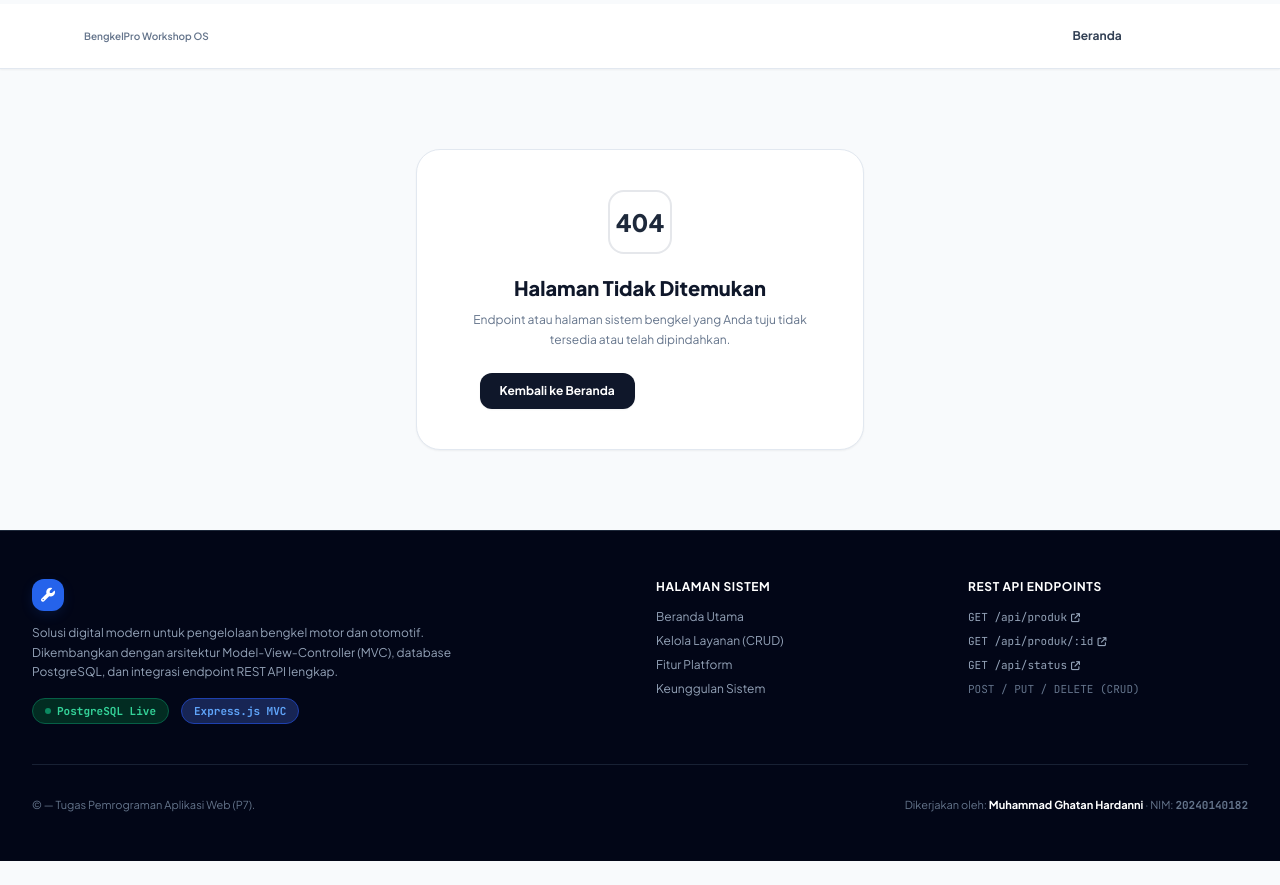
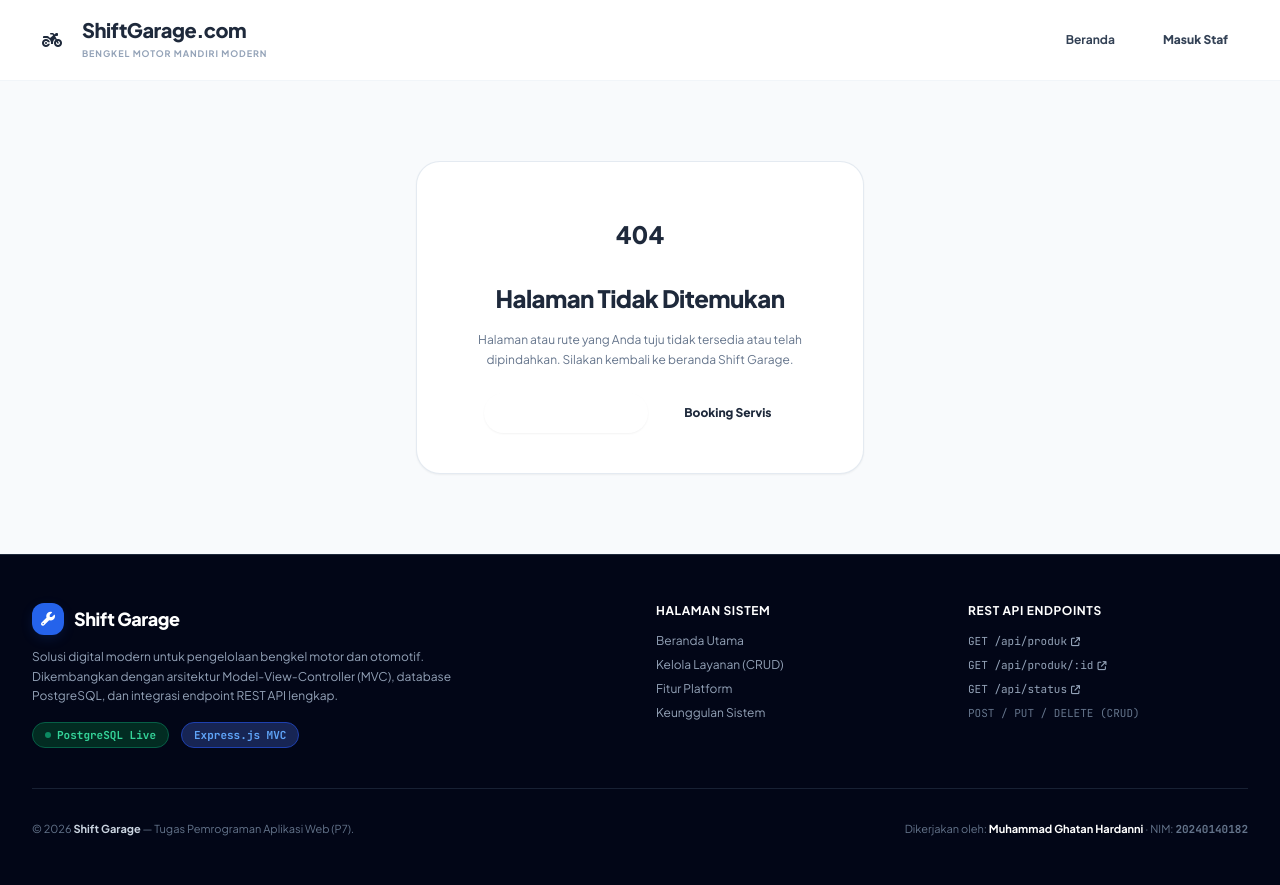
Before and after one commit to MuhammadGhatanHardanni/PAW-Project-ShiftGarage, a Node server app: template views/404.ejs in a window 1280 px wide. Before the commit the page ends 861 px from the top, so only its background shows below. Run offline with Node 20, Linux system fonts and the light colour scheme; the template is opened without the code that fills it, so the values that code supplies are empty; some libraries are stand-ins or nearby versions.

Commit message:
week9(update): perbarui tampilan halaman tidak ditemukan
Co-authored-by: Copilot <223556219+Copilot@users.noreply.github.com>

```diff
--- a/views/404.ejs
+++ b/views/404.ejs
@@ -1,46 +1,49 @@
 <%- include('partials/head', { judul }) %>
 
-<body class="bg-slate-50 text-slate-800 min-h-screen flex flex-col font-sans text-sm antialiased selection:bg-pro-600 selection:text-white">
-  <div class="h-1 bg-gradient-to-r from-pro-700 via-pro-600 to-cyan-500"></div>
+<body class="bg-slate-50 text-slate-800 min-h-screen flex flex-col font-sans text-sm antialiased selection:bg-gold-400 selection:text-navy-950">
 
-  <header class="sticky top-0 z-40 bg-white border-b border-slate-200 shadow-sm">
+  <header class="sticky top-0 z-40 bg-white border-b border-slate-100 shadow-xs">
     <div class="max-w-7xl mx-auto px-4 sm:px-6 lg:px-8">
-      <div class="flex items-center justify-between h-16">
-        <a href="/" class="flex items-center gap-3">
-          <div class="w-10 h-10 rounded-xl bg-gradient-to-tr from-pro-700 to-blue-500 text-white flex items-center justify-center font-black text-sm shadow-pro-sm">
-            BP
+      <div class="flex items-center justify-between h-20">
+        <a href="/" class="flex items-center gap-2.5 group">
+          <div class="w-10 h-10 rounded-xl bg-gold-400 text-navy-950 flex items-center justify-center font-black text-base shadow-gold-sm group-hover:scale-105 transition">
+            <i class="fa-solid fa-motorcycle"></i>
           </div>
           <div>
-            <span class="text-base font-extrabold tracking-tight text-slate-900"><%= appName %></span>
-            <p class="text-[10px] text-slate-500 font-semibold">BengkelPro Workshop OS</p>
+            <span class="text-xl font-black tracking-tight text-navy-900 block">
+              ShiftGarage<span class="text-gold-500">.com</span>
+            </span>
+            <span class="text-[9px] tracking-widest text-slate-400 font-bold uppercase block">BENGKEL MOTOR MANDIRI MODERN</span>
           </div>
         </a>
-        <nav class="flex items-center gap-2 text-xs font-bold text-slate-700">
-          <a href="/" class="px-3 py-2 rounded-xl hover:text-pro-600 hover:bg-slate-100 transition">Beranda</a>
-          <a href="/layanan" class="px-3 py-2 rounded-xl text-white bg-pro-600 shadow-pro-sm transition">Katalog CRUD</a>
+        <nav class="flex items-center gap-3 text-xs font-bold text-slate-700">
+          <a href="/" class="px-4 py-2 rounded-full hover:text-navy-900 hover:bg-slate-100 transition">Beranda</a>
+          <a href="/admin/login" class="px-5 py-2.5 rounded-full text-navy-950 bg-gold-400 hover:bg-gold-300 font-black shadow-gold-sm transition">
+            Masuk Staf
+          </a>
         </nav>
       </div>
     </div>
   </header>
 
   <main class="flex-1 flex items-center justify-center px-4 py-20 text-center">
-    <div class="max-w-md bg-white p-8 sm:p-10 rounded-3xl shadow-sm border border-slate-200">
-      <div class="w-16 h-16 rounded-2xl bg-pro-50 text-pro-600 mx-auto flex items-center justify-center text-2xl font-black mb-5 border-2 border-pro-100">
+    <div class="max-w-md bg-white p-8 sm:p-10 rounded-3xl shadow-sm border border-slate-200/90 space-y-4">
+      <div class="w-16 h-16 rounded-2xl bg-navy-900 text-gold-400 mx-auto flex items-center justify-center text-2xl font-black shadow-navy">
         404
       </div>
-      <h1 class="text-xl font-extrabold text-slate-900 mb-2">Halaman Tidak Ditemukan</h1>
-      <p class="text-slate-500 mb-6 text-xs leading-relaxed">
-        Endpoint atau halaman sistem bengkel yang Anda tuju tidak tersedia atau telah dipindahkan.
+      <h1 class="text-2xl font-black text-navy-900 tracking-tight">Halaman Tidak Ditemukan</h1>
+      <p class="text-slate-500 text-xs leading-relaxed">
+        Halaman atau rute yang Anda tuju tidak tersedia atau telah dipindahkan. Silakan kembali ke beranda Shift Garage.
       </p>
-      <div class="flex justify-center gap-3">
-        <a href="/" class="px-5 py-2.5 rounded-xl bg-slate-900 text-white text-xs font-bold hover:bg-slate-800 transition shadow-sm">
+      <div class="pt-2 flex justify-center gap-3">
+        <a href="/" class="px-6 py-3 rounded-full bg-navy-900 text-white text-xs font-black hover:bg-navy-800 transition shadow-sm">
           Kembali ke Beranda
         </a>
-        <a href="/layanan" class="px-5 py-2.5 rounded-xl bg-pro-600 text-white text-xs font-bold hover:bg-pro-700 transition shadow-pro-sm">
-          Buka Katalog CRUD
+        <a href="/#booking" class="px-6 py-3 rounded-full bg-gold-400 text-navy-950 text-xs font-black hover:bg-gold-300 transition shadow-gold-sm">
+          Booking Servis
         </a>
       </div>
     </div>
   </main>
 
-  <%- include('partials/footer', { tahun, appName }) %>
+  <%- include('partials/footer', { tahun: new Date().getFullYear(), appName: 'Shift Garage' }) %>
```
